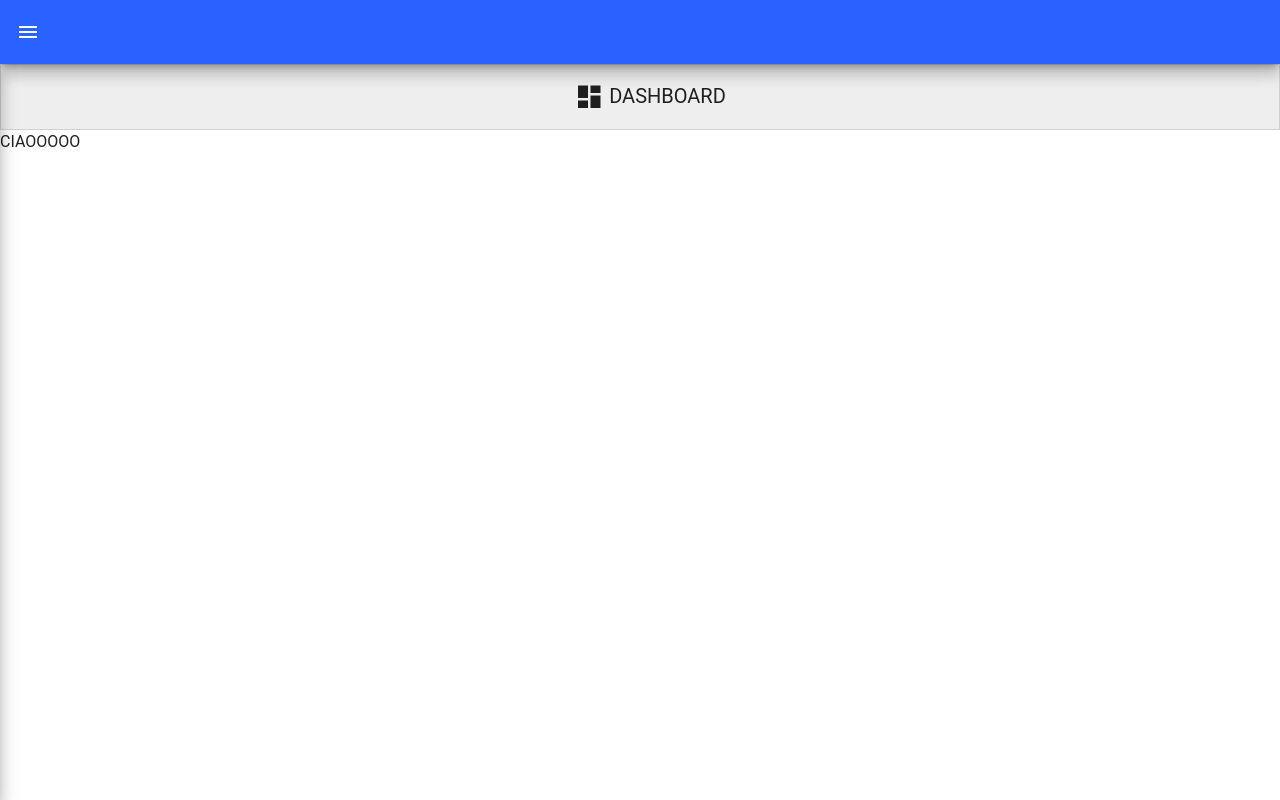
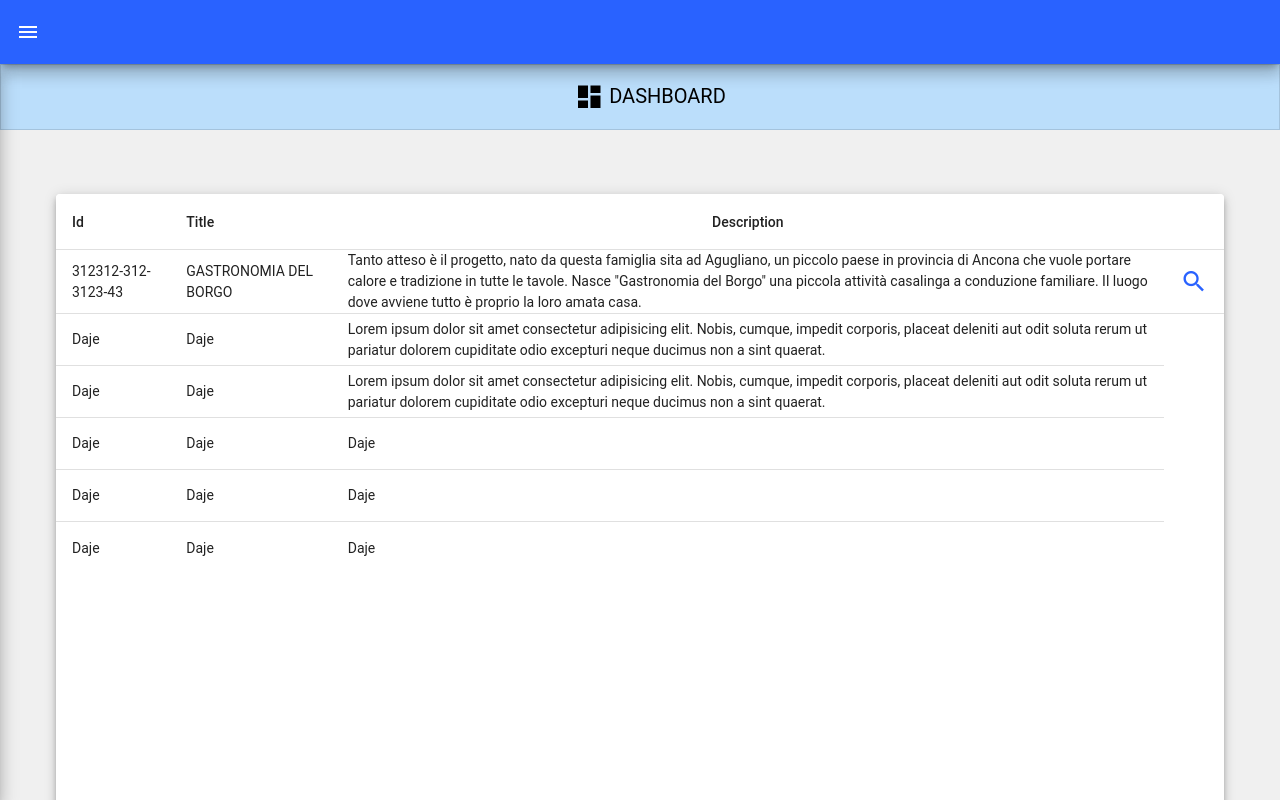
Before and after one commit to DomeT99/handle-firebase-content, a Vue app: page /dashboard in a window 1280 px wide. Shown: the top 800 px of the page. Built offline with nearby package versions, Linux system fonts and the light colour scheme; no server answers.

Commit message:
feat: dashboard component and layout

```diff
--- a/src/assets/layout.css
+++ b/src/assets/layout.css
@@ -2,3 +2,9 @@
 .custom-mt-1 {
     margin-top: 1rem !important;
 }
+.custom-mt-3 {
+    margin-top: 3rem !important;
+}
+.custom-mt-8 {
+    margin-top: 8rem !important;
+}
--- a/src/components/generics/Header.vue
+++ b/src/components/generics/Header.vue
@@ -7,7 +7,7 @@ type Header = {
 const { title, icon } = defineProps<Header>();
 </script>
 <template>
-  <v-toolbar style="text-align: center" color="light-gray" border>
+  <v-toolbar style="text-align: center" color="secondary" border>
     <v-toolbar-title>
       <v-icon :icon="icon" />
       {{ title.toUpperCase() }}
--- a/src/layout/DefaultLayout.vue
+++ b/src/layout/DefaultLayout.vue
@@ -12,10 +12,10 @@ const { scrollable, icon, title } = defineProps<DefaultLayout>();
 </script>
 <template>
   <Navbar />
-  <v-main :scrollable="scrollable">
-    <Header :icon="icon" :title="title" />
-    <v-sheet>
+  <v-sheet color="#f0f0f0" height="100vh">
+    <v-main :scrollable="scrollable">
+      <Header :icon="icon" :title="title" />
       <slot />
-    </v-sheet>
-  </v-main>
+    </v-main>
+  </v-sheet>
 </template>
--- a/src/main.ts
+++ b/src/main.ts
@@ -28,7 +28,7 @@ const vuetify = createVuetify({
         dark: false,
         colors: {
           primary: colors.blue.accent4,
-          secondary: colors.blue.base,
+          secondary: colors.blue.lighten4,
         },
       },
     },
--- /dev/null
+++ b/src/views/dashboard/DashboardList.vue
@@ -0,0 +1,66 @@
+<script setup lang="ts"></script>
+<template>
+  <v-card elevation="5">
+    <v-table fixed-header :hover="true" height="650">
+      <thead>
+        <tr>
+          <th class="text-left">Id</th>
+          <th class="text-left">Title</th>
+          <th class="text-center">Description</th>
+          <th class="text-center"></th>
+        </tr>
+      </thead>
+      <tbody>
+        <tr>
+          <td>312312-312-3123-43</td>
+          <td>GASTRONOMIA DEL BORGO</td>
+          <td>
+            Tanto atteso è il progetto, nato da questa famiglia sita ad
+            Agugliano, un piccolo paese in provincia di Ancona che vuole portare
+            calore e tradizione in tutte le tavole. Nasce "Gastronomia del
+            Borgo" una piccola attività casalinga a conduzione familiare. Il
+            luogo dove avviene tutto è proprio la loro amata casa.
+          </td>
+          <td>
+            <v-icon color="primary" size="x-large" icon="mdi-magnify"/>
+          </td>
+        </tr>
+        <tr>
+          <td>Daje</td>
+          <td>Daje</td>
+          <td>
+            Lorem ipsum dolor sit amet consectetur adipisicing elit. Nobis,
+            cumque, impedit corporis, placeat deleniti aut odit soluta rerum ut
+            pariatur dolorem cupiditate odio excepturi neque ducimus non a sint
+            quaerat.
+          </td>
+        </tr>
+        <tr>
+          <td>Daje</td>
+          <td>Daje</td>
+          <td>
+            Lorem ipsum dolor sit amet consectetur adipisicing elit. Nobis,
+            cumque, impedit corporis, placeat deleniti aut odit soluta rerum ut
+            pariatur dolorem cupiditate odio excepturi neque ducimus non a sint
+            quaerat.
+          </td>
+        </tr>
+        <tr>
+          <td>Daje</td>
+          <td>Daje</td>
+          <td>Daje</td>
+        </tr>
+        <tr>
+          <td>Daje</td>
+          <td>Daje</td>
+          <td>Daje</td>
+        </tr>
+        <tr>
+          <td>Daje</td>
+          <td>Daje</td>
+          <td>Daje</td>
+        </tr>
+      </tbody>
+    </v-table>
+  </v-card>
+</template>
--- a/src/views/dashboard/index.vue
+++ b/src/views/dashboard/index.vue
@@ -1,8 +1,14 @@
 <script setup lang="ts">
 import DefaultLayout from "@/layout/DefaultLayout.vue";
+import DashboardList from "@/views/dashboard/DashboardList.vue";
 </script>
 <template>
   <DefaultLayout icon="mdi-view-dashboard" title="Dashboard">
-    <div>CIAOOOOO</div>
+    <v-container class="custom-mt-3">
+      <DashboardList />
+    </v-container>
+    <v-row justify="end" class="custom-mt-8 mr-8">
+      <v-btn icon="mdi-plus" size="x-large" color="primary" />
+    </v-row>
   </DefaultLayout>
 </template>
```
